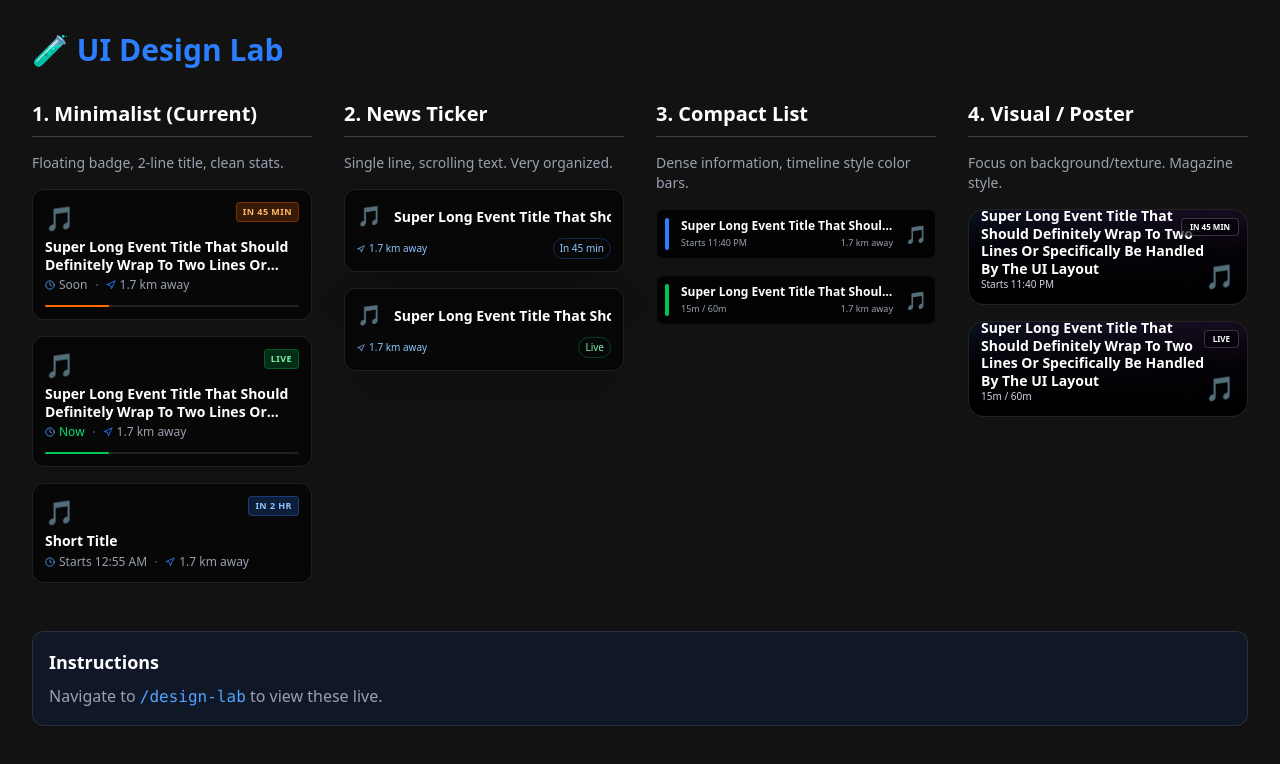
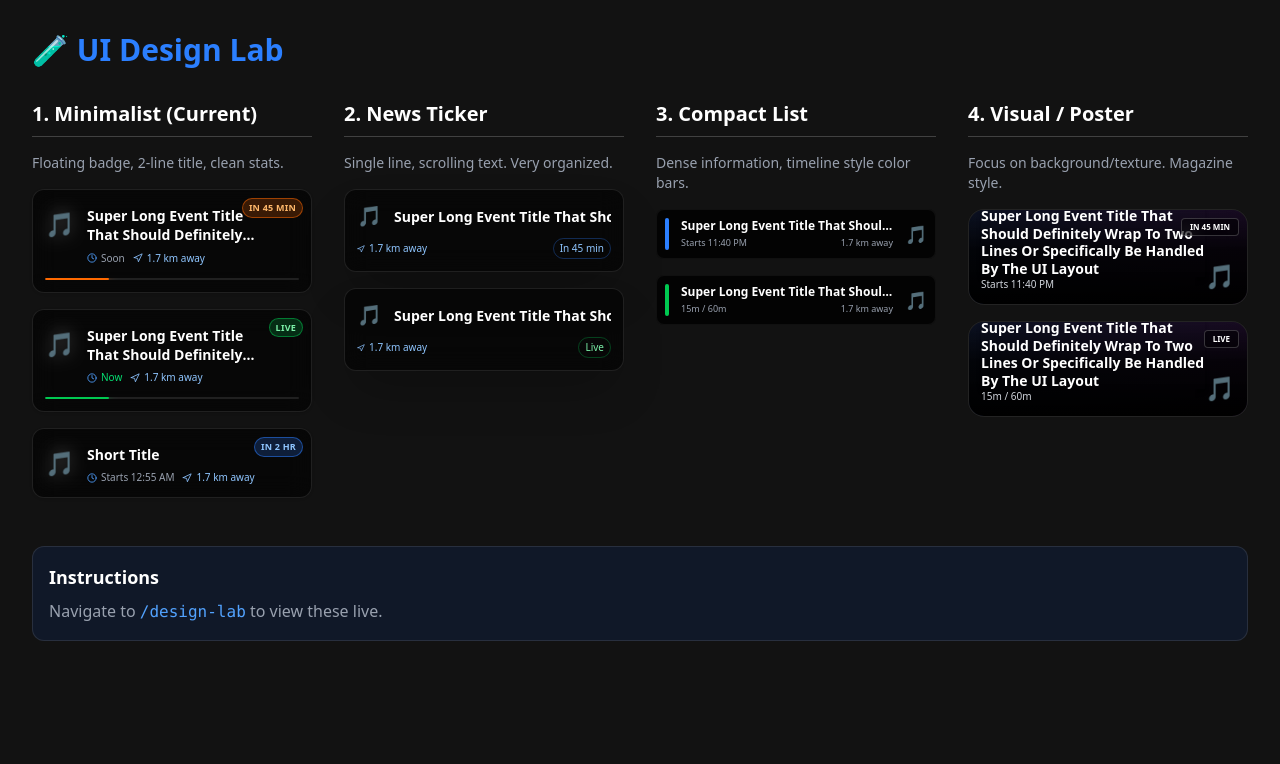
Before and after one commit to Dianute/event-tracker, a Next.js app in the folder web-app/: page /design-lab in a window 1280 px wide. Shown: the top 764 px of the page. Built offline with nearby package versions, Linux system fonts and the light colour scheme.

Commit message:
Update event-card.tsx

```diff
--- a/web-app/components/event-card.tsx
+++ b/web-app/components/event-card.tsx
@@ -134,26 +134,29 @@ export default function EventCard({ event, userLocation, onClick, variant = 'sta
                 onClick={onClick}
                 className="bg-black/60 backdrop-blur-md rounded-xl p-3 shadow-sm border border-white/10 transition-all hover:bg-white/10 group cursor-pointer w-full h-full flex flex-col justify-between"
             >
-                <div className="flex justify-between items-start">
-                    <div className="text-2xl filter drop-shadow-md">
-                        {getEmoji(event.type)}
-                    </div>
                 {status.label && (
-                        <div className={`text-[9px] font-bold px-1.5 py-0.5 rounded uppercase tracking-wider border
-                            ${status.color === 'green' ? 'bg-green-500/20 text-green-300 border-green-500/30' :
-                                status.color === 'orange' ? 'bg-orange-500/20 text-orange-300 border-orange-500/30' :
-                                    status.color === 'purple' ? 'bg-purple-500/20 text-purple-300 border-purple-500/30' :
-                                        status.color === 'blue' ? 'bg-blue-500/20 text-blue-300 border-blue-500/30' : 'bg-gray-700/50 text-gray-400 border-gray-600'}`}>
+                    <div className={`absolute top-2 right-2 text-[9px] font-bold px-1.5 py-0.5 rounded-full uppercase tracking-wide border z-10
+                        ${status.color === 'green' ? 'bg-green-500/20 text-green-300 border-green-500/50' :
+                            status.color === 'orange' ? 'bg-orange-500/20 text-orange-300 border-orange-500/50' :
+                                status.color === 'purple' ? 'bg-purple-500/20 text-purple-300 border-purple-500/50' :
+                                    status.color === 'blue' ? 'bg-blue-500/20 text-blue-300 border-blue-500/50' : 'bg-gray-700/50 text-gray-400 border-gray-600'}`}>
                         {status.label}
                     </div>
                 )}
+
+                <div className="relative z-10 flex items-start gap-3 mt-1">
+                    <div className="shrink-0 pt-0.5 text-2xl filter drop-shadow-[0_0_8px_rgba(255,255,255,0.3)]">
+                        {getEmoji(event.type)}
                     </div>
 
-                <div className="mt-1">
-                    <h3 className="font-bold text-white text-sm leading-tight line-clamp-2 mb-1">{event.title}</h3>
+                    <div className="flex-1 min-w-0 pr-8">
+                        <h4 className={`font-bold text-sm leading-snug line-clamp-2 transition-colors shadow-black drop-shadow-sm ${status.label === 'Ended' ? 'text-gray-500 line-through' : 'text-white group-hover:text-blue-200'}`}>
+                            {event.title}
+                        </h4>
 
-                    <div className="flex items-center gap-2 text-xs text-gray-400">
-                        <div className="flex items-center gap-1">
+                        <div className="flex items-center gap-2 mt-1.5 text-[10px] font-medium">
+                            {/* Time */}
+                            <div className="flex items-center gap-1 text-gray-400">
                                 <Clock size={10} className={status.color === 'gray' ? 'text-gray-500' : 'text-blue-400'} />
                                 <span className={status.color === 'green' ? 'text-green-400' : ''}>
                                     {status.color === 'green' ? 'Now' :
@@ -161,15 +164,12 @@ export default function EventCard({ event, userLocation, onClick, variant = 'sta
                                             status.color === 'gray' ? 'Ended' : status.timeText}
                                 </span>
                             </div>
-                        <div className="w-0.5 h-0.5 rounded-full bg-gray-600" />
-                        <div className="flex items-center gap-1">
-                            {userLocation ? (
-                                <>
-                                    <Navigation size={10} className="text-blue-500" />
-                                    <span>{distanceText}</span>
-                                </>
-                            ) : (
-                                <span>{event.venue ? event.venue.split(',')[0] : 'Map'}</span>
+
+                            {/* Distance */}
+                            {userLocation && (
+                                <p className="text-blue-300 flex items-center gap-1">
+                                    <Navigation size={10} /> {distanceText}
+                                </p>
                             )}
                         </div>
                     </div>
```
Lines whose indentation alone changed are shown as unchanged.
